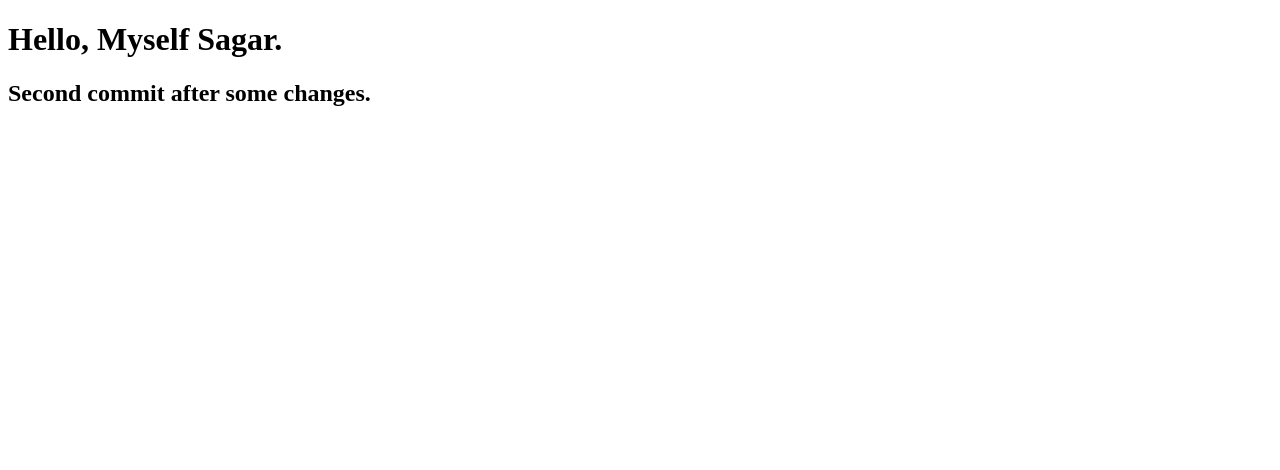
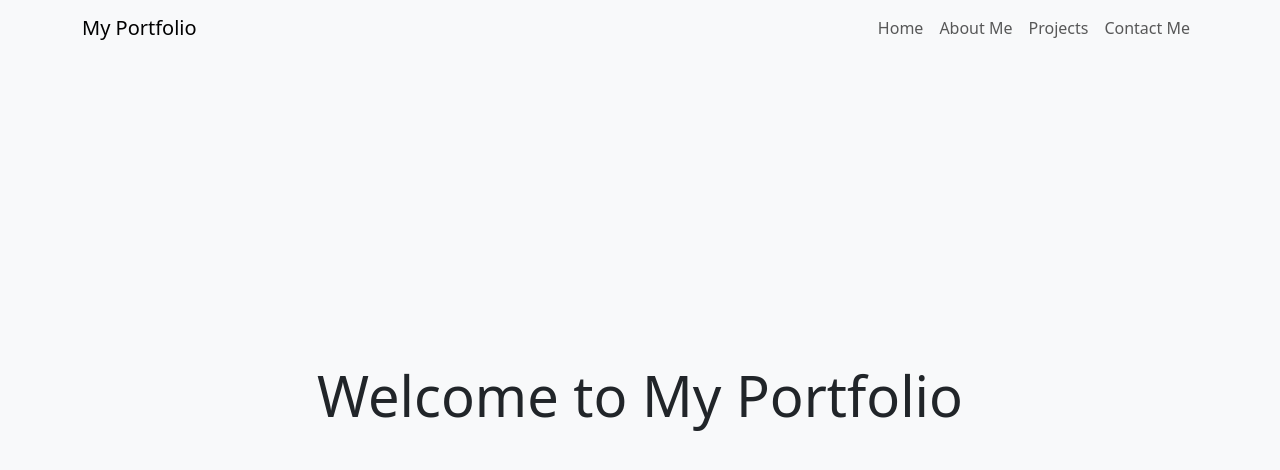
Before and after one commit to IronSAGAR/my-portfolio, a plain HTML site: page index.html in a window 1280 px wide. Shown: the top 470 px of the page. Drawn offline with nearby package versions, Linux system fonts and the light colour scheme.

Commit message:
basic layout done

```diff
--- a/index.html
+++ b/index.html
@@ -4,9 +4,57 @@
     <meta charset="UTF-8">
     <meta name="viewport" content="width=device-width, initial-scale=1.0">
     <title>portfolio</title>
+
+    <link href="https://cdn.jsdelivr.net/npm/bootstrap@5.3.3/dist/css/bootstrap.min.css" rel="stylesheet" integrity="sha384-QWTKZyjpPEjISv5WaRU9OFeRpok6YctnYmDr5pNlyT2bRjXh0JMhjY6hW+ALEwIH" crossorigin="anonymous">
+
 </head>
 <body>
-    <h1>Hello, Myself Sagar.</h1>
-    <h2>Second commit after some changes.</h2>
+
+    <div class="container-fluid p-0">
+
+        <nav class="navbar navbar-expand-lg navbar-light bg-light fixed-top">
+          <div class="container">
+            <a class="navbar-brand" href="#home">My Portfolio</a>
+            <button class="navbar-toggler" type="button" data-bs-toggle="collapse" data-bs-target="#navbarNav">
+              <span class="navbar-toggler-icon"></span>
+            </button>
+            <div class="collapse navbar-collapse" id="navbarNav">
+              <ul class="navbar-nav ms-auto">
+                <li class="nav-item"><a class="nav-link" href="#home">Home</a></li>
+                <li class="nav-item"><a class="nav-link" href="#about">About Me</a></li>
+                <li class="nav-item"><a class="nav-link" href="#projects">Projects</a></li>
+                <li class="nav-item"><a class="nav-link" href="#contact">Contact Me</a></li>
+              </ul>
+            </div>
+          </div>
+        </nav>
+
+
+        <div id="home" class="vh-100 d-flex align-items-center justify-content-center bg-light">
+          <h1 class="display-4">Welcome to My Portfolio</h1>
+        </div>
+        <div id="about" class="vh-100 d-flex align-items-center justify-content-center bg-white">
+          <h2 class="display-5">About Me</h2>
+        </div>
+        <div id="projects" class="vh-100 d-flex align-items-center justify-content-center bg-light">
+          <h2 class="display-5">Projects</h2>
+        </div>
+        <div id="contact" class="vh-100 d-flex align-items-center justify-content-center bg-white">
+          <h2 class="display-5">Contact Me</h2>
+        </div>
+
+
+        <footer class="bg-dark text-white text-center py-3">
+          &copy; 2025 Celestial | All Rights Reserved
+        </footer>
+
+    </div>
+
+
+
+    <script src="https://cdn.jsdelivr.net/npm/@popperjs/core@2.11.8/dist/umd/popper.min.js" integrity="sha384-I7E8VVD/ismYTF4hNIPjVp/Zjvgyol6VFvRkX/vR+Vc4jQkC+hVqc2pM8ODewa9r" crossorigin="anonymous"></script>
+    <script src="https://cdn.jsdelivr.net/npm/bootstrap@5.3.3/dist/js/bootstrap.min.js" integrity="sha384-0pUGZvbkm6XF6gxjEnlmuGrJXVbNuzT9qBBavbLwCsOGabYfZo0T0to5eqruptLy" crossorigin="anonymous"></script>
+
+
 </body>
 </html>
```
